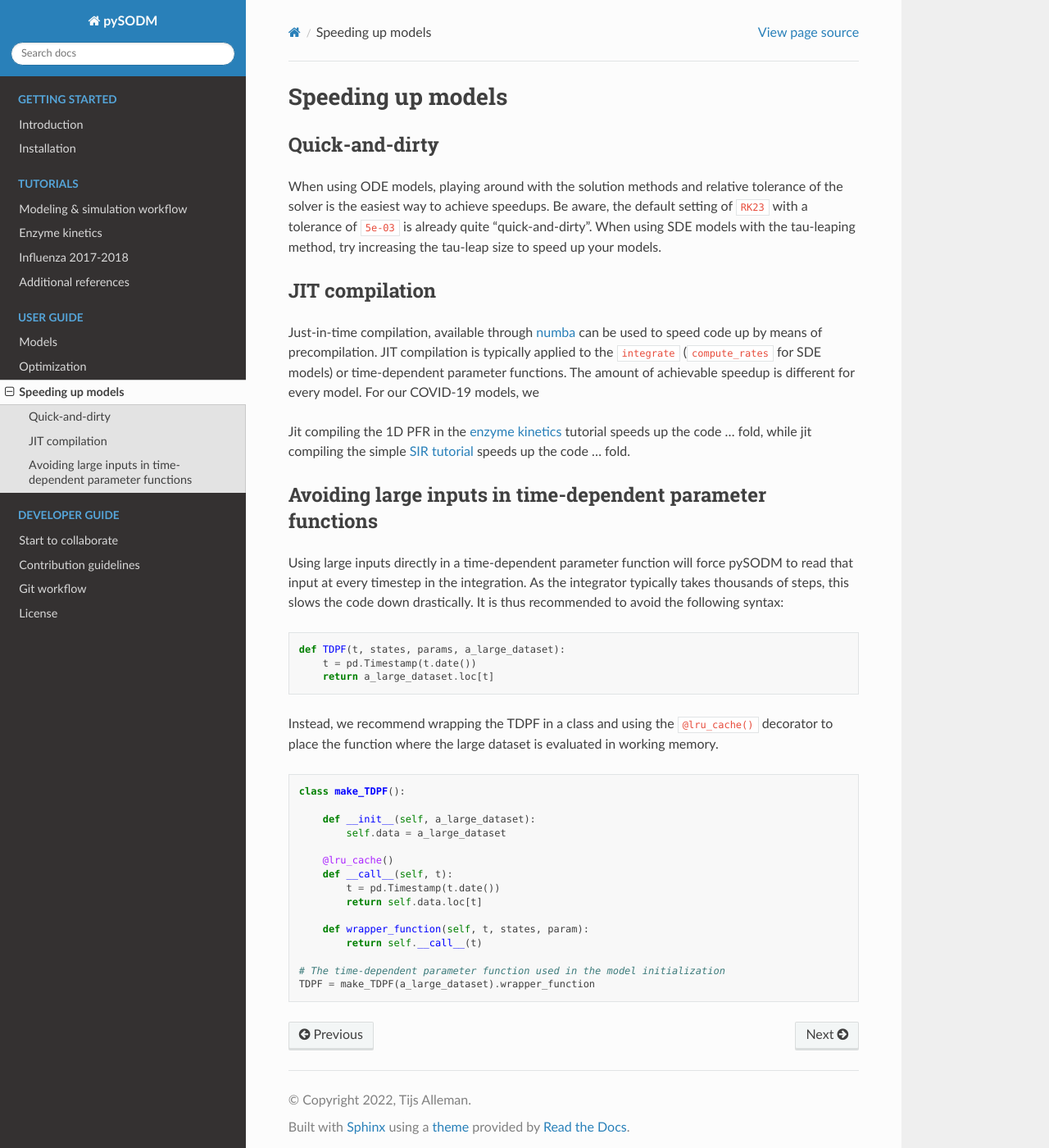
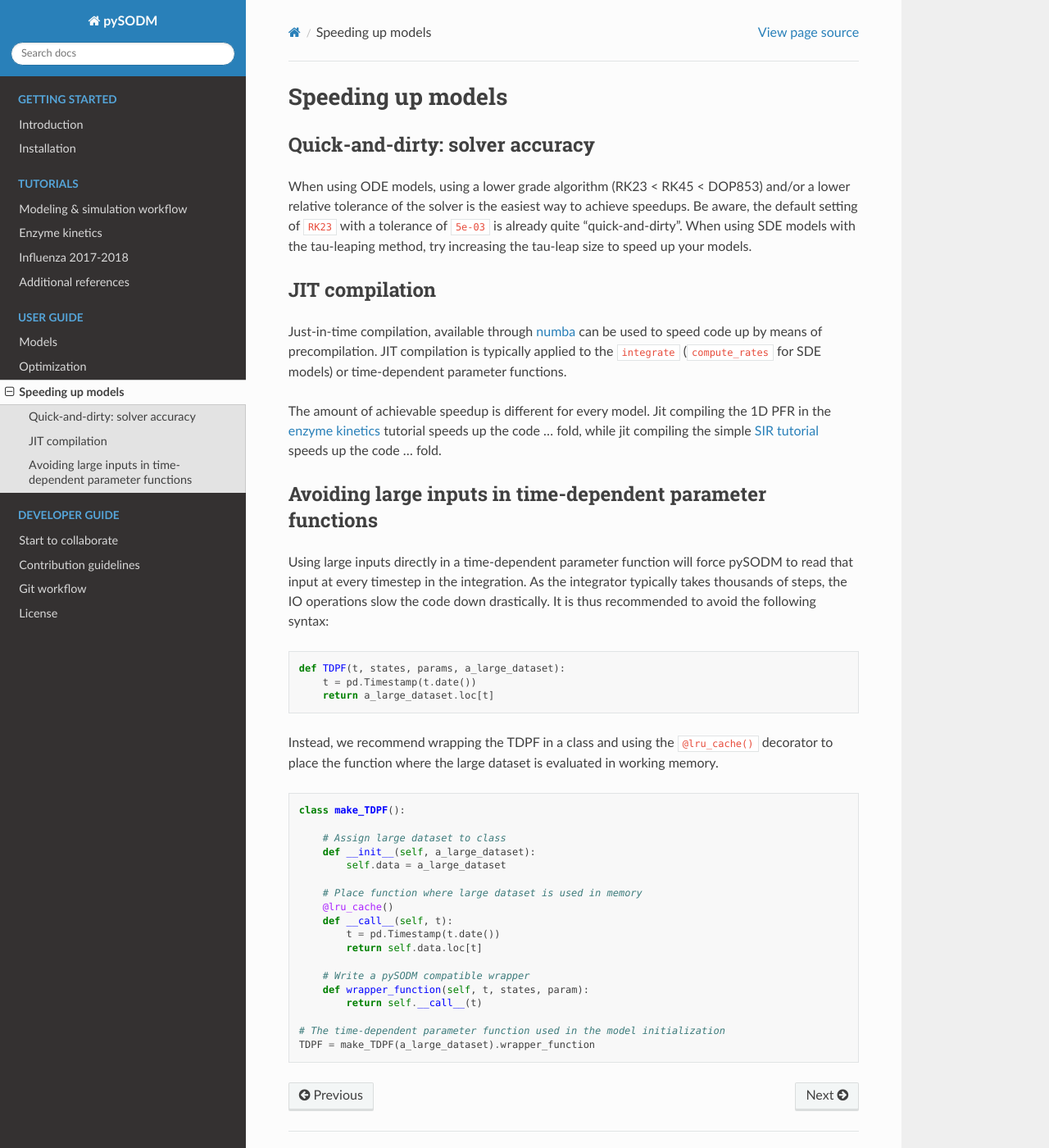
Before and after one commit to twallema/pySODM, a Sphinx documentation site: the page built from docs/speedup.md, in a window 1280 px wide and 1400 px high. Shown: the whole window at 82% size. Built offline with Sphinx 7.4.7 and the Read the Docs theme 2.0.0, drawn with Linux system fonts in a browser that asks for light colours.

Commit message:
modifications to speedup code

````diff
--- a/docs/speedup.md
+++ b/docs/speedup.md
@@ -1,18 +1,18 @@
 ## Speeding up models
 
-### Quick-and-dirty
+### Quick-and-dirty: solver accuracy
 
-When using ODE models, playing around with the solution methods and relative tolerance of the solver is the easiest way to achieve speedups. Be aware, the default setting of `RK23` with a tolerance of `5e-03` is already quite "quick-and-dirty". When using SDE models with the tau-leaping method, try increasing the tau-leap size to speed up your models.
+When using ODE models, using a lower grade algorithm (RK23 < RK45 < DOP853) and/or a lower relative tolerance of the solver is the easiest way to achieve speedups. Be aware, the default setting of `RK23` with a tolerance of `5e-03` is already quite "quick-and-dirty". When using SDE models with the tau-leaping method, try increasing the tau-leap size to speed up your models.
 
 ### JIT compilation
 
-Just-in-time compilation, available through [numba](https://numba.pydata.org/) can be used to speed code up by means of precompilation. JIT compilation is typically applied to the `integrate` (`compute_rates` for SDE models) or time-dependent parameter functions. The amount of achievable speedup is different for every model. For our COVID-19 models, we
+Just-in-time compilation, available through [numba](https://numba.pydata.org/) can be used to speed code up by means of precompilation. JIT compilation is typically applied to the `integrate` (`compute_rates` for SDE models) or time-dependent parameter functions.
 
-Jit compiling the 1D PFR in the [enzyme kinetics](enzyme_kinetics.md) tutorial speeds up the code ... fold, while jit compiling the simple [SIR tutorial](workflow.md) speeds up the code ... fold.
+The amount of achievable speedup is different for every model. Jit compiling the 1D PFR in the [enzyme kinetics](enzyme_kinetics.md) tutorial speeds up the code ... fold, while jit compiling the simple [SIR tutorial](workflow.md) speeds up the code ... fold.
 
 ### Avoiding large inputs in time-dependent parameter functions
 
-Using large inputs directly in a time-dependent parameter function will force pySODM to read that input at every timestep in the integration. As the integrator typically takes thousands of steps, this slows the code down drastically. It is thus recommended to avoid the following syntax:
+Using large inputs directly in a time-dependent parameter function will force pySODM to read that input at every timestep in the integration. As the integrator typically takes thousands of steps, the IO operations slow the code down drastically. It is thus recommended to avoid the following syntax:
 
 ```python
 def TDPF(t, states, params, a_large_dataset):
@@ -25,14 +25,17 @@ Instead, we recommend wrapping the TDPF in a class and using the `@lru_cache()`
 ```python
 class make_TDPF():
 
+    # Assign large dataset to class
     def __init__(self, a_large_dataset):
         self.data = a_large_dataset
 
+    # Place function where large dataset is used in memory
     @lru_cache()
     def __call__(self, t):
         t = pd.Timestamp(t.date())
         return self.data.loc[t]
 
+    # Write a pySODM compatible wrapper
     def wrapper_function(self, t, states, param):
         return self.__call__(t)
 
````
